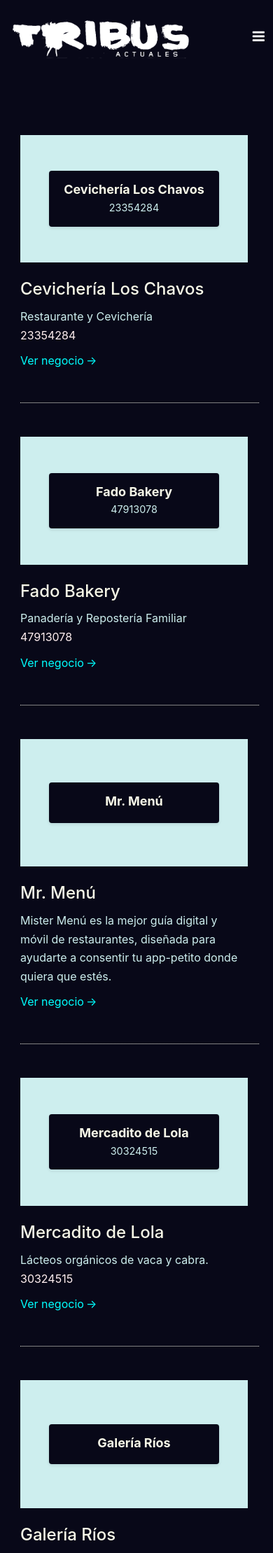
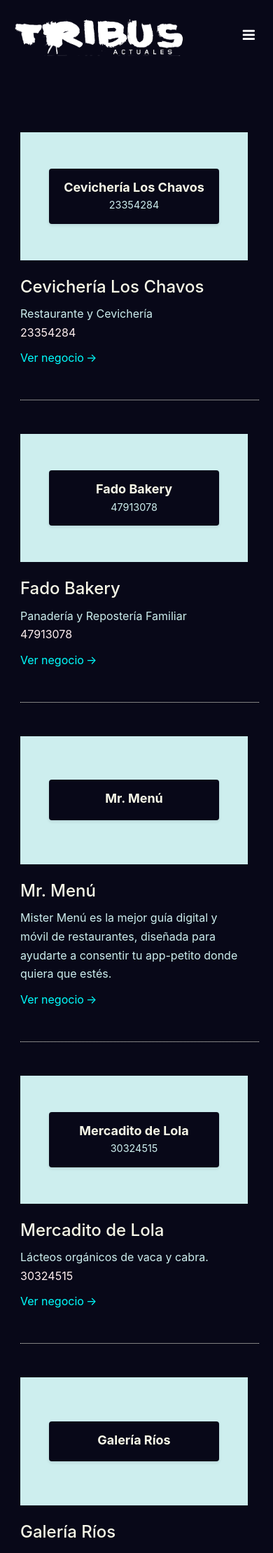
Before and after one commit to juancarlosasensio/directorio-tribus, a Jekyll site: the page built from index.html, in a window 390 px wide. Shown: the top 2219 px of the page at 70% size. Built offline with Jekyll 4.4.1, drawn with Linux system fonts in a browser that asks for light colours; nearby versions of some CDN libraries.

```diff
--- a/_data/airtable.yml
+++ b/_data/airtable.yml
@@ -237,7 +237,7 @@
   Email: inmobiliariaav7@gmail.com
   id: rec4ptfZFlVITsDS0
   name: " COLMENA COWORKING"
-  category: Coctelería
+  category: Coworking
   description: |2-
 
     Colmena Coworking es una espacio de negocios para empresas y emprendedores que buscan proyectar imagen y cercanía con sus clientes a bajo costo.
--- a/_sass/navbar.scss
+++ b/_sass/navbar.scss
@@ -81,7 +81,8 @@
   }
 
   @media(max-width: 991px) {
-    padding-left: 10px;
+    padding-left: 14px;
+    padding-right: 14px;
   }
 }
 
```
